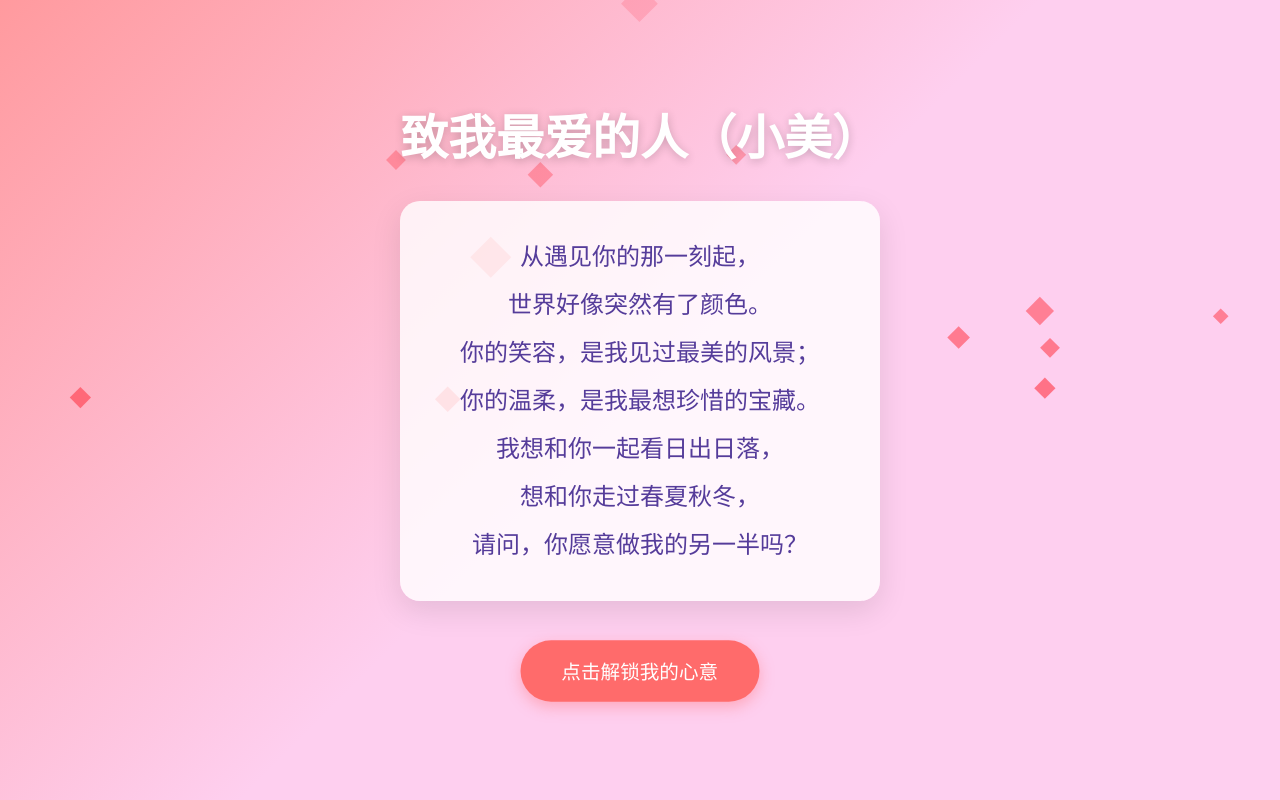
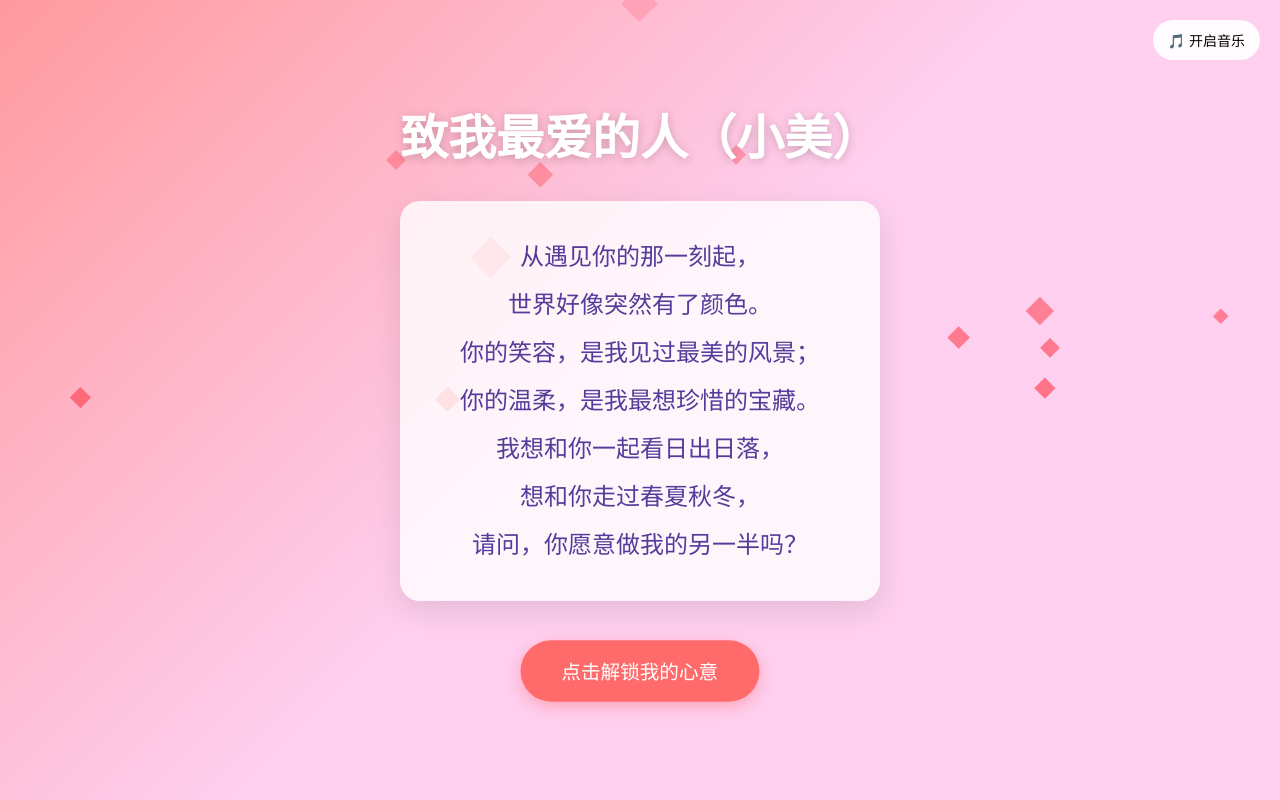
Before and after one commit to xiaoshidgm/my-webpage, a plain HTML site: page index.html in a window 1280 px wide. Shown: the top 800 px of the page. Drawn offline with Linux system fonts and the light colour scheme.

Commit message:
Add background music button and play functionality
Added a button to play background music with functionality.

```diff
--- a/index.html
+++ b/index.html
@@ -85,6 +85,30 @@
     </style>
 </head>
 <body>
+        <!-- === 在这里粘贴背景音乐按钮的代码 === -->
+    <button id="musicBtn" onclick="playBackgroundMusic()"
+            style="position: fixed; top: 20px; right: 20px; padding: 10px 15px;
+                   background: rgba(255,255,255,0.9); border: none; border-radius: 20px;
+                   cursor: pointer; z-index: 1000; font-size: 14px;">
+        🎵 开启音乐
+    </button>
+
+    <script>
+    function playBackgroundMusic() {
+        var audio = new Audio('透过眼睛看见心_(OJ版)-OJ....mp3');
+        audio.loop = true;
+        audio.volume = 0.3;
+
+        audio.play().then(function() {
+            document.getElementById('musicBtn').innerHTML = '🎵 音乐播放中';
+            document.getElementById('musicBtn').style.background = 'rgba(144, 238, 144, 0.9)';
+        }).catch(function(error) {
+            console.error('播放失败:', error);
+            alert('播放失败，请点击页面任意位置后重试按钮');
+        });
+    }
+    </script>
+    <!-- === 代码结束 === -->
     <div class="container">
         <h1 class="title">致我最爱的人（小美）</h1>
         <div class="confession">
```
